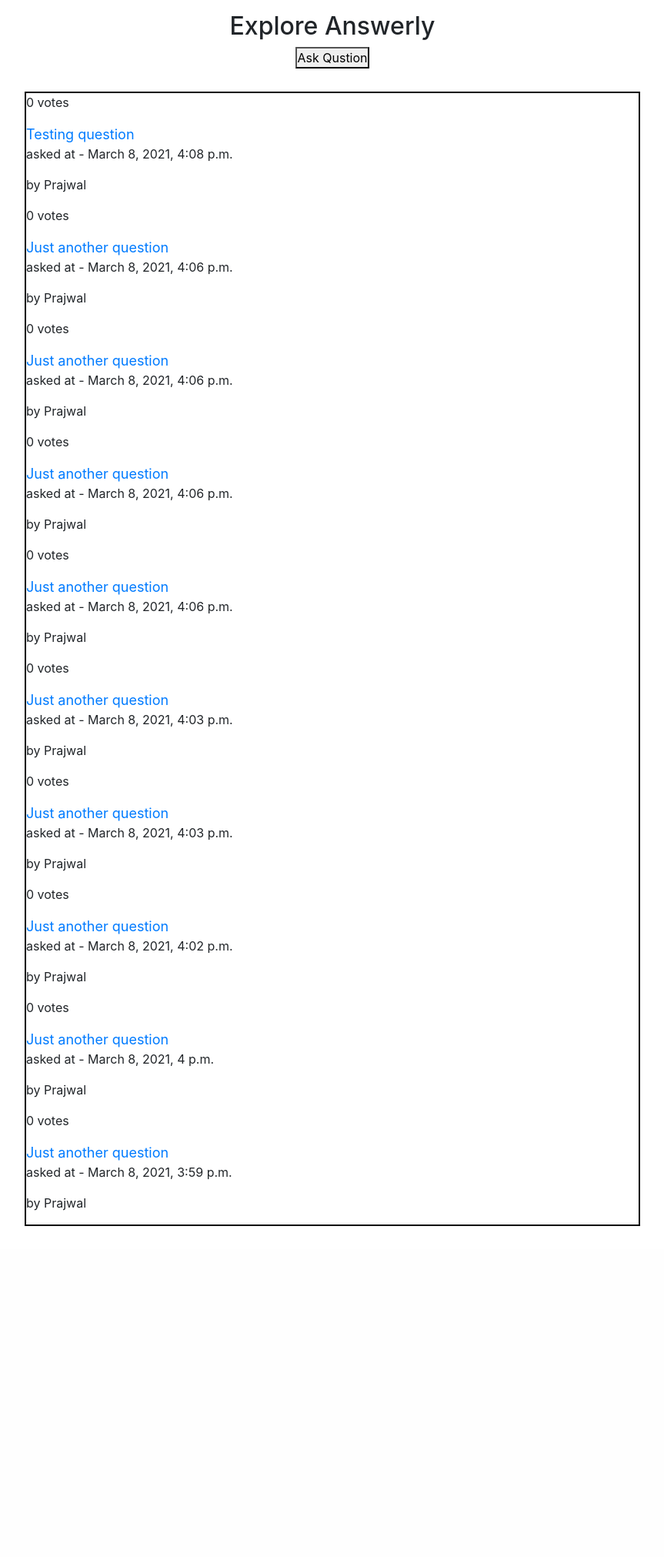
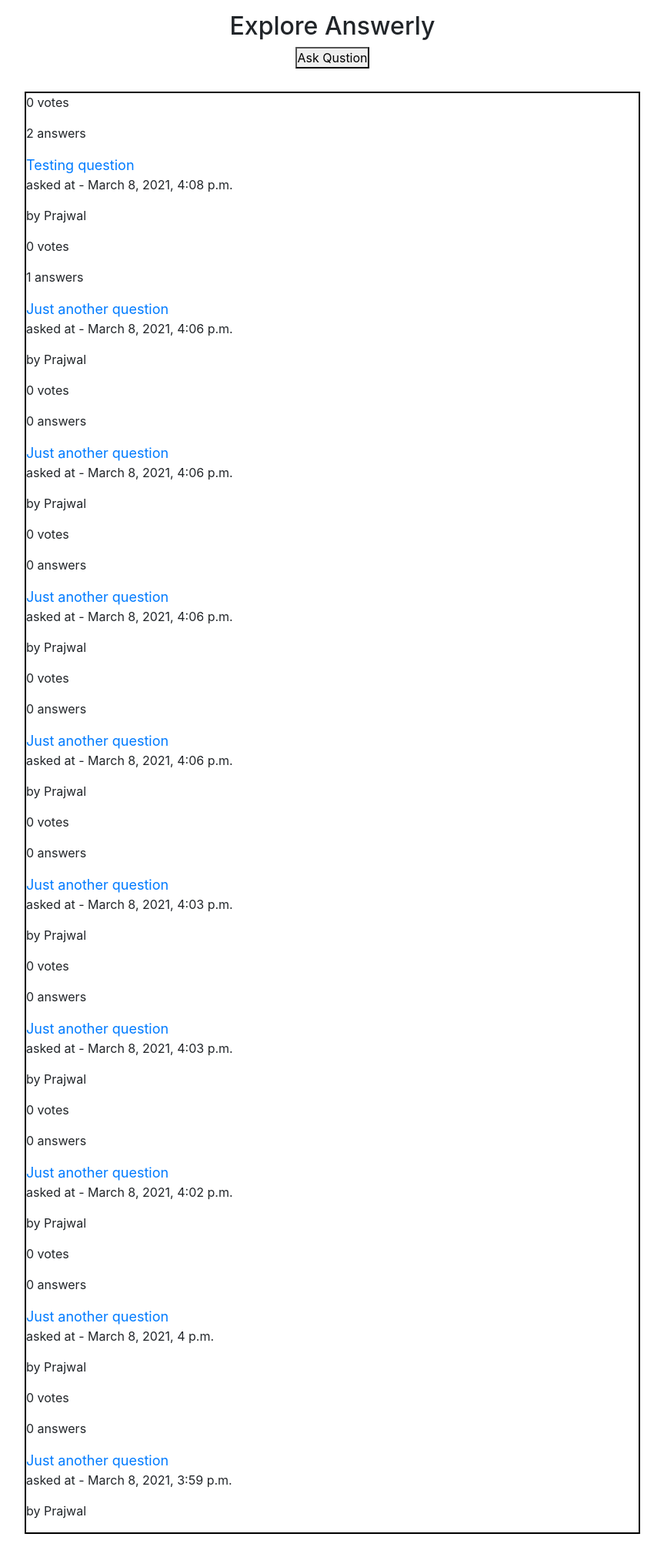
Before and after one commit to Prajwal-Jadhav/Answerly, a Django app: page / in a window 1280 px wide. Shown: the part 56-2079 px from the top of the page at 77% size, without its empty margins (208-1071 px from the left). Before the commit the page ends 1649 px from the top, so only its background shows below. Run offline with Django 3.2, Linux system fonts and the light colour scheme; data comes from the database, SQL or seed files in the repository; some libraries are stand-ins or nearby versions.

Commit message:
displaying no. of answers to each question

```diff
--- a/main/templates/main/home.html
+++ b/main/templates/main/home.html
@@ -18,6 +18,7 @@
   {% for question in question_list %}
   <div class="question">
     <p class="question__votes">{{ question.votes }} votes</p>
+    <p class="question__answers">{{ question.answer_set.all.count }} answers</p>
     <a class="question__title" href="{% url 'main:question_details' question.id %}">
       {{question.title}}
     </a>
```
